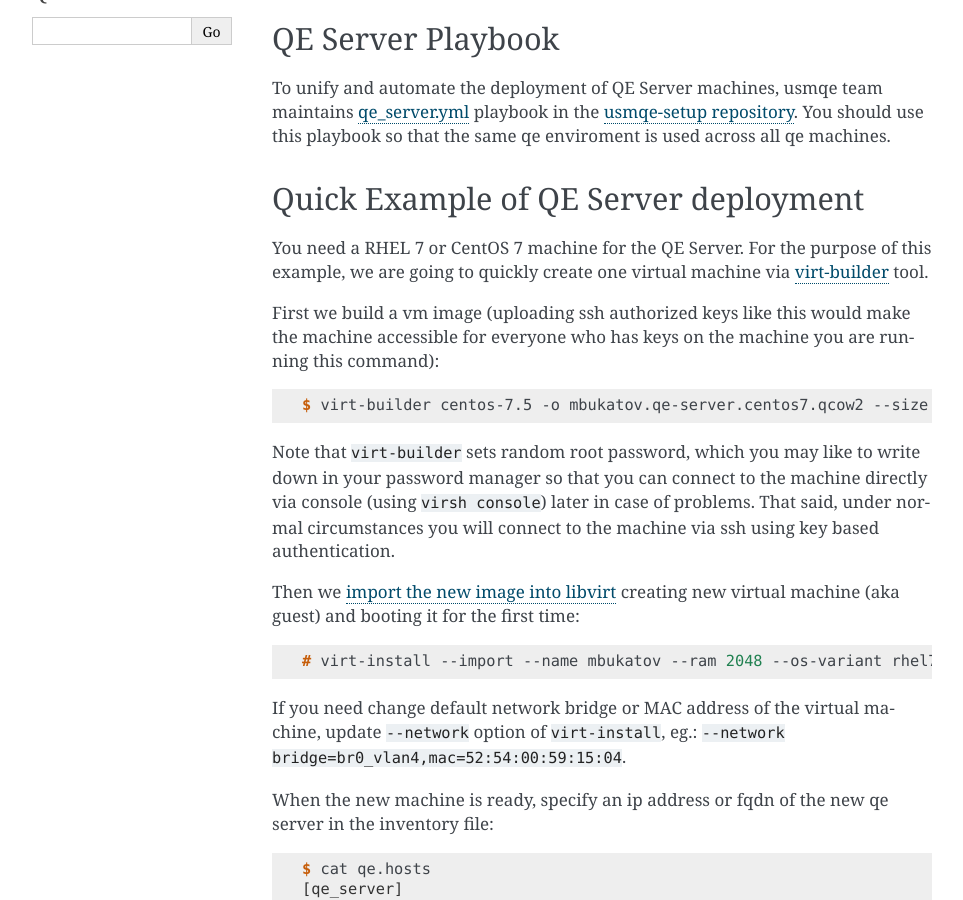
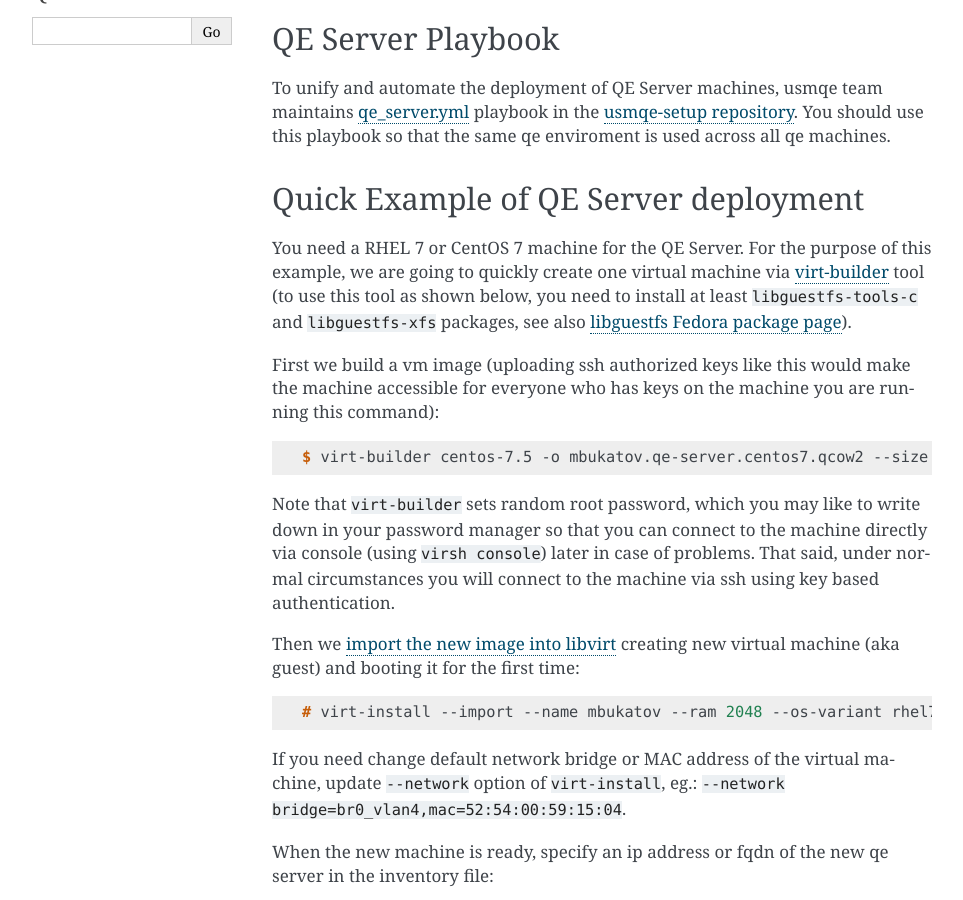
Before and after one commit to usmqe/usmqe-tests, a Sphinx documentation site: the page built from docs/qe_server_setup.rst, in a window 1280 px wide and 900 px high, scrolled down 336 px. Shown: the whole window, without its empty margins (148-1111 px from the left). Built offline with Sphinx 7.4.7, drawn with Linux system fonts in a browser that asks for light colours.

Commit message:
docs: specify libguestfs packages

```diff
--- a/docs/qe_server_setup.rst
+++ b/docs/qe_server_setup.rst
@@ -29,7 +29,9 @@
 
 You need a RHEL 7 or CentOS 7 machine for the QE Server. For the purpose of this
 example, we are going to quickly create one virtual machine via `virt-builder`_
-tool.
+tool (to use this tool as shown below, you need to install at least
+``libguestfs-tools-c`` and ``libguestfs-xfs`` packages, see also `libguestfs
+Fedora package page`_).
 
 First we build a vm image (uploading ssh authorized keys like this would make
 the machine accessible for everyone who has keys on the machine you are running
@@ -150,6 +152,7 @@
 
 
 .. _`virt-builder`: http://libguestfs.org/virt-builder.1.html
+.. _`libguestfs Fedora package page`: https://apps.fedoraproject.org/packages/libguestfs
 .. _`import the new image into libvirt`: https://access.redhat.com/documentation/en-US/Red_Hat_Enterprise_Linux/7/html/Virtualization_Deployment_and_Administration_Guide/sect-Guest_virtual_machine_installation_overview-Creating_guests_with_virt_install.html
 .. _`qe_server.yml`: https://github.com/usmqe/usmqe-setup/blob/master/qe_server.yml
 .. _`usmqe-setup repository`: https://github.com/usmqe/usmqe-setup
```
